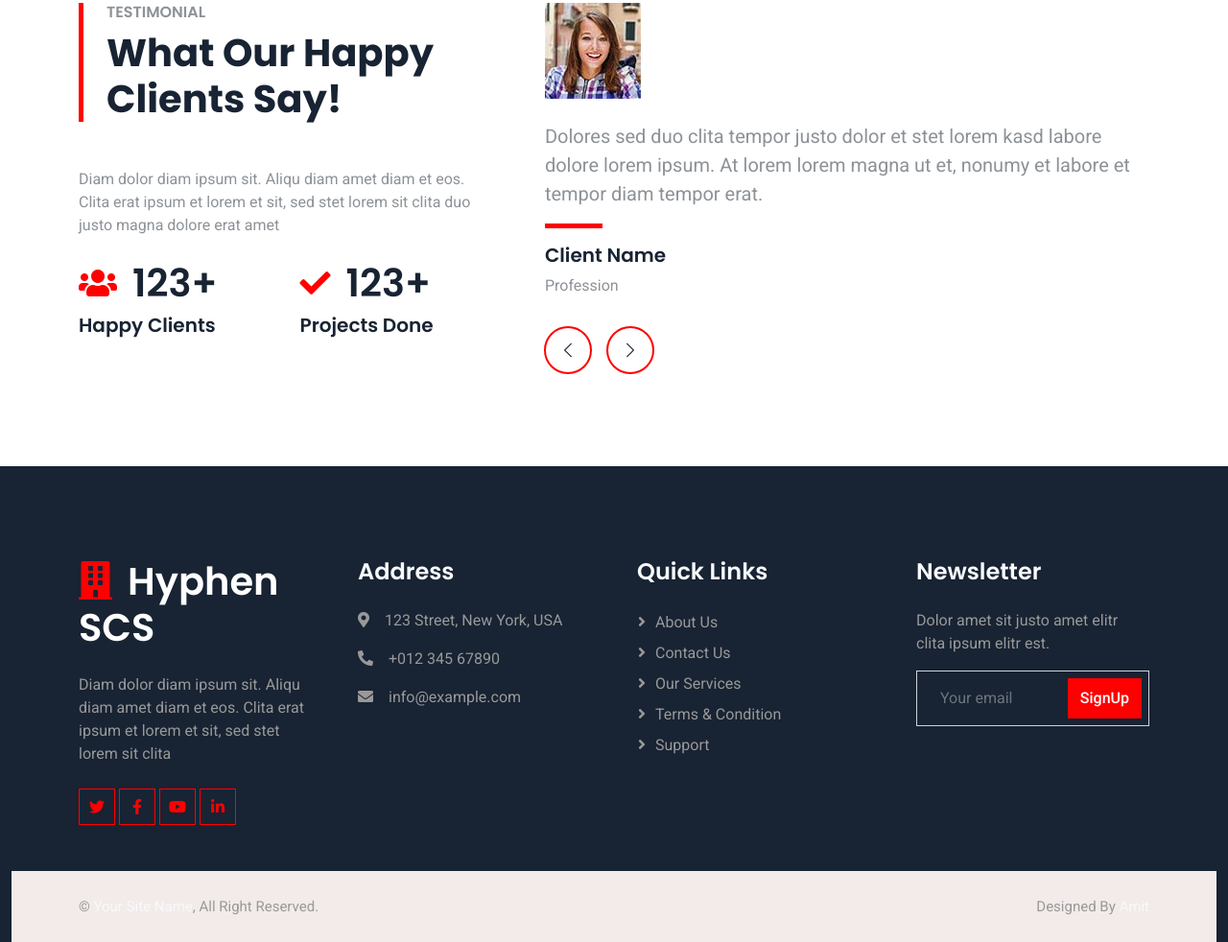
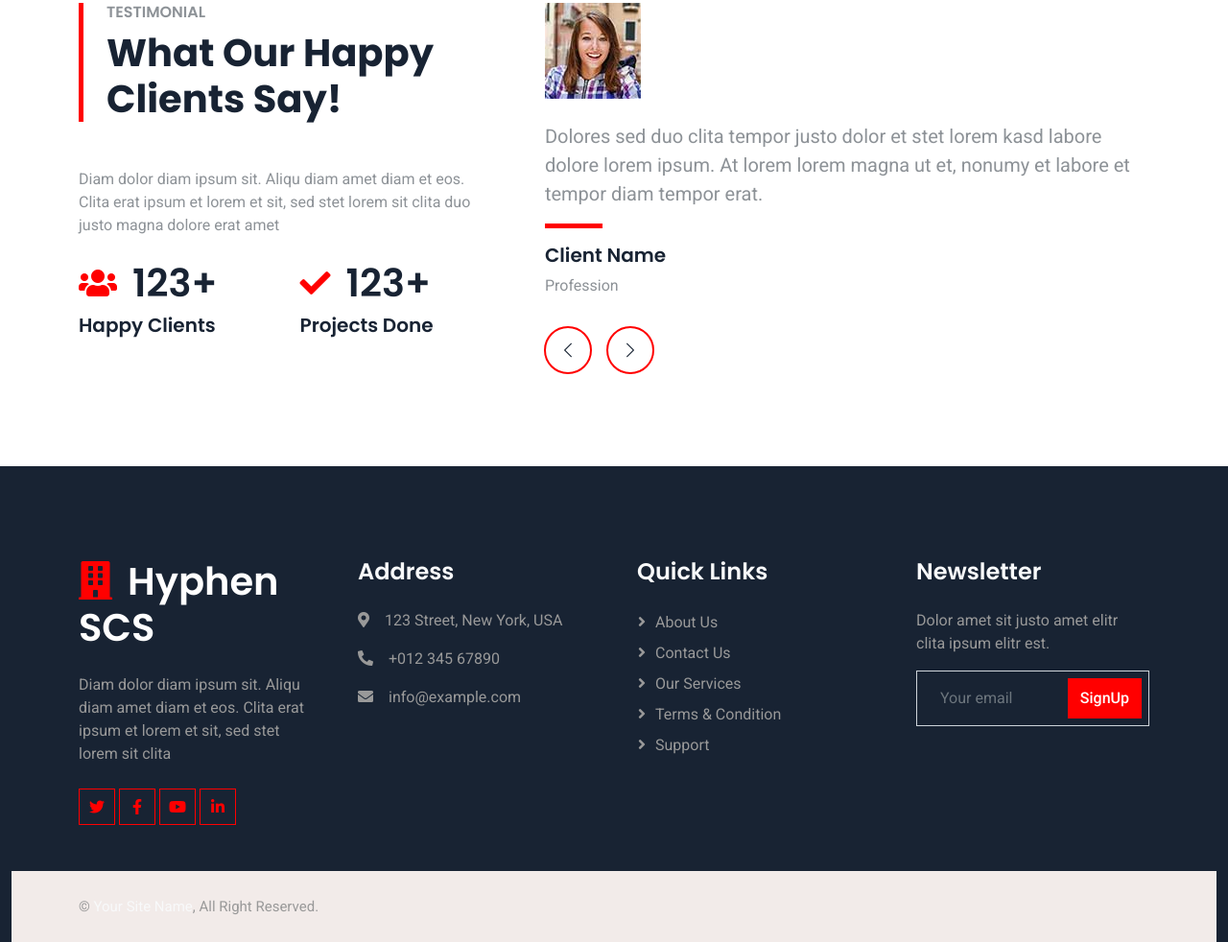
Before and after one commit to therealamit/HYPHENSCS, a plain HTML site: page index.html in a window 1280 px wide. Shown: the part 5036-6018 px from the top of the page at 96% size. Drawn offline with nearby package versions, Linux system fonts and the light colour scheme.

Commit message:
Update index.html

```diff
--- a/index.html
+++ b/index.html
@@ -882,7 +882,7 @@
             </div>
             <div class="col-md-6 text-center text-md-end">
               <!--/*** This template is free as long as you keep the footer author’s credit link/attribution link/backlink. If you'd like to use the template without the footer author’s credit link/attribution link/backlink, you can purchase the Credit Removal License from "https://htmlcodex.com/credit-removal". Thank you for your support. ***/-->
-              Designed By <a href="https://htmlcodex.com">Amit</a>
+
             </div>
           </div>
         </div>
```
